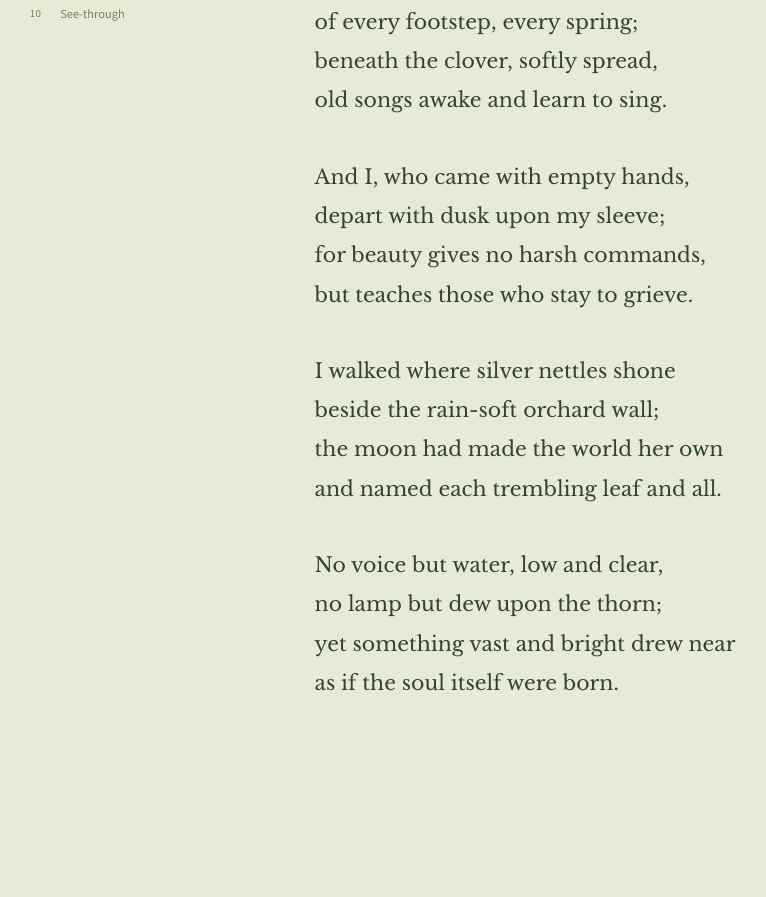
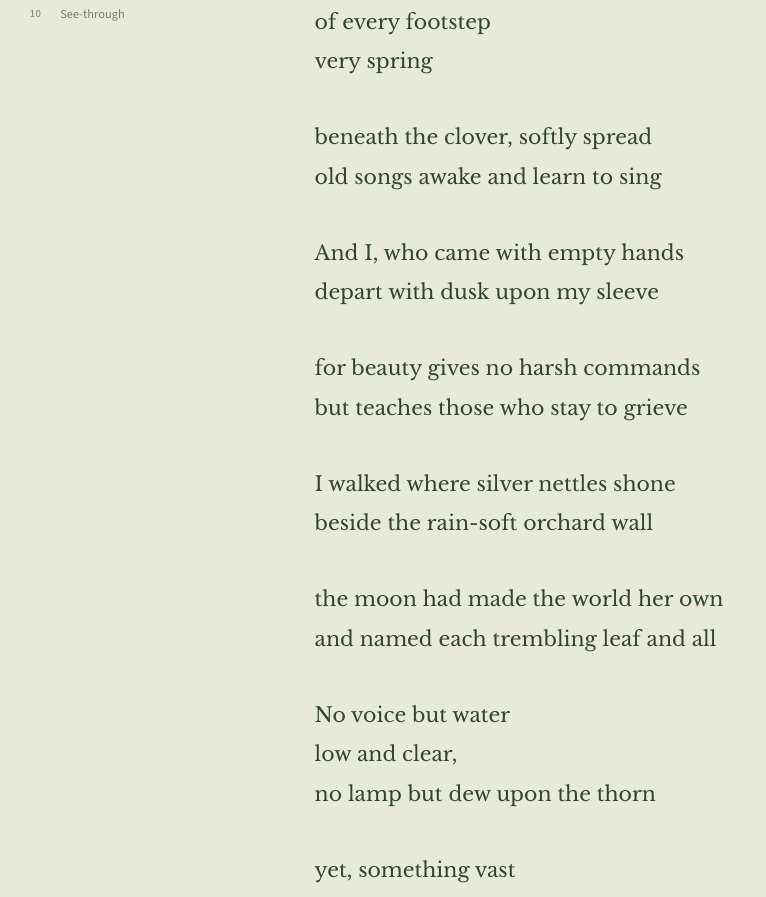
Before and after one commit to saykig/sarakim23, a Next.js app: page /poetry in a window 1280 px wide. Shown: the part 1791-2688 px from the top of the page, without its empty margins (263-1029 px from the left). Built offline with nearby package versions, Linux system fonts and the light colour scheme.

Commit message:
Revise Field Beneath the Moon

```diff
--- a/app/data/poems.ts
+++ b/app/data/poems.ts
@@ -28,33 +28,45 @@ const lines = (...text: string[]): PoemLine[] => text.map((line) => ({ text: lin
 export const poems: Poem[] = [
   {
     id: 'filed-beneath-the-moon',
-    title: 'Filed Beneath the Moon',
+    title: 'Field Beneath the Moon',
     content: {
       kind: 'text',
       stanzas: [
         lines(
           'The meadow keeps a golden thread',
-          'of every footstep, every spring;',
-          'beneath the clover, softly spread,',
-          'old songs awake and learn to sing.'
+          'of every footstep',
+          'very spring'
         ),
         lines(
-          'And I, who came with empty hands,',
-          'depart with dusk upon my sleeve;',
-          'for beauty gives no harsh commands,',
-          'but teaches those who stay to grieve.'
+          'beneath the clover, softly spread',
+          'old songs awake and learn to sing'
+        ),
+        lines(
+          'And I, who came with empty hands',
+          'depart with dusk upon my sleeve'
+        ),
+        lines(
+          'for beauty gives no harsh commands',
+          'but teaches those who stay to grieve'
         ),
         lines(
           'I walked where silver nettles shone',
-          'beside the rain-soft orchard wall;',
-          'the moon had made the world her own',
-          'and named each trembling leaf and all.'
+          'beside the rain-soft orchard wall'
         ),
         lines(
-          'No voice but water, low and clear,',
-          'no lamp but dew upon the thorn;',
-          'yet something vast and bright drew near',
-          'as if the soul itself were born.'
+          'the moon had made the world her own',
+          'and named each trembling leaf and all'
+        ),
+        lines(
+          'No voice but water',
+          'low and clear,',
+          'no lamp but dew upon the thorn'
+        ),
+        lines(
+          'yet, something vast',
+          'and bright drew near',
+          'as if the soul itself',
+          'were born.'
         ),
       ],
     },
```
